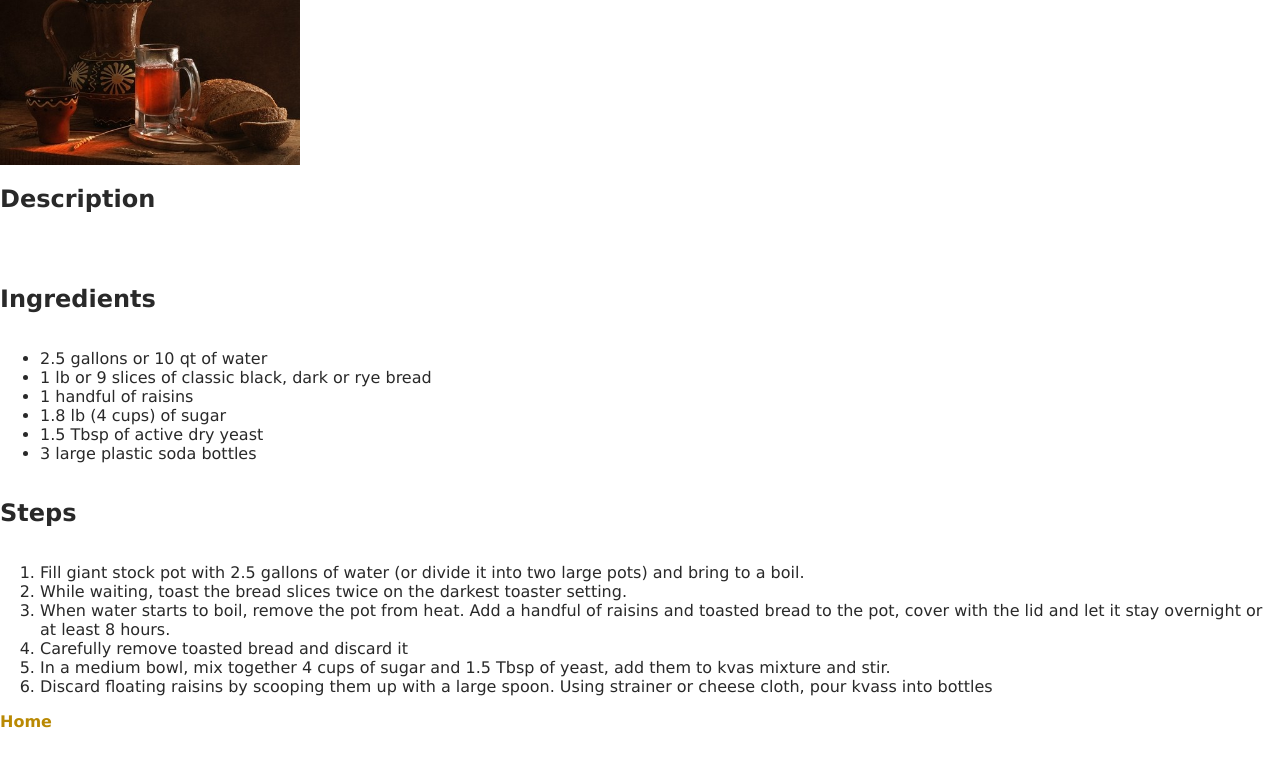
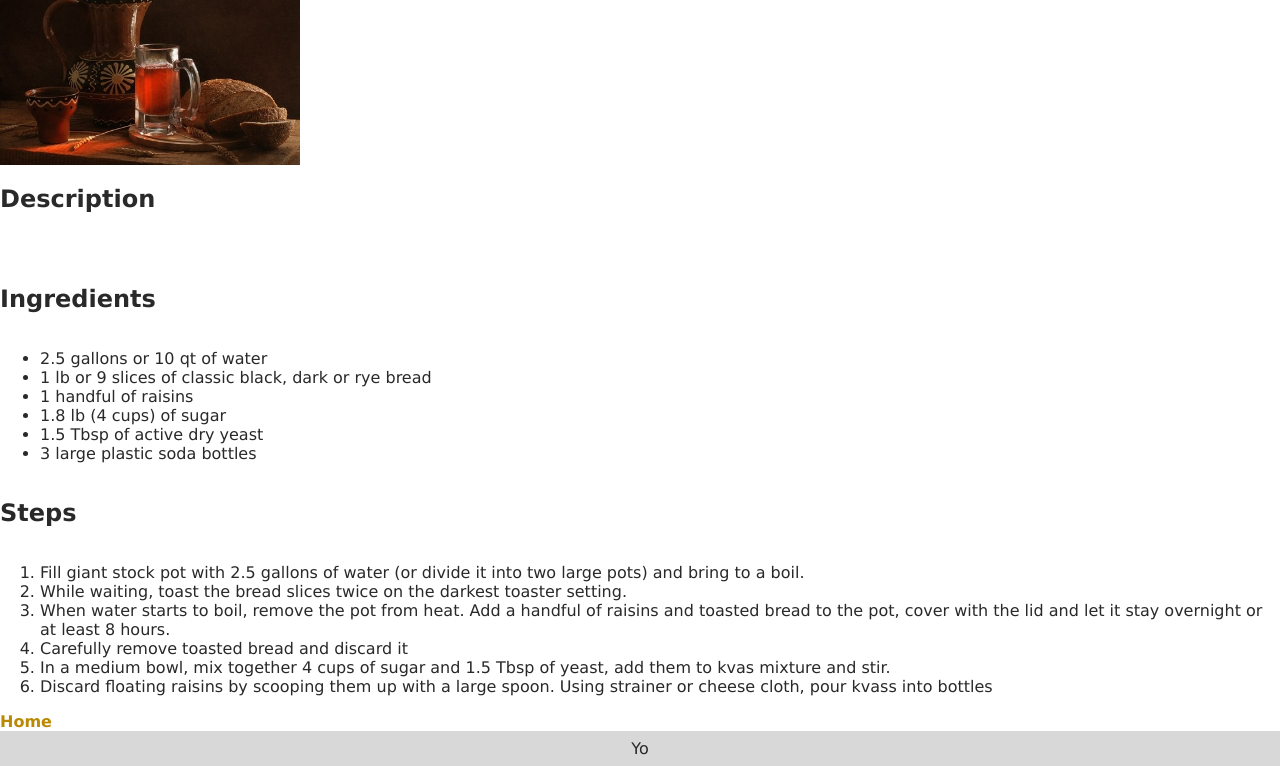
Before and after one commit to nvrfrg/odin-recipes, a plain HTML site: page recipes/kvas.html in a window 1280 px wide. Shown: the part 41-807 px from the top of the page. Drawn offline with Linux system fonts and the light colour scheme.

Commit message:
Add footer to other pages

```diff
--- a/recipes/kvas.html
+++ b/recipes/kvas.html
@@ -32,5 +32,6 @@
       <li>Discard floating raisins by scooping them up with a large spoon. Using strainer or cheese cloth, pour kvass into bottles</li>
     </ol>
     <a href="../index.html" id="home">Home</a>
+    <footer>Yo</footer>
 
 </html>
```
Also changed, not shown: recipes/mead.html (+1 -1 lines), recipes/rootbeer.html (+1 -0 lines).
